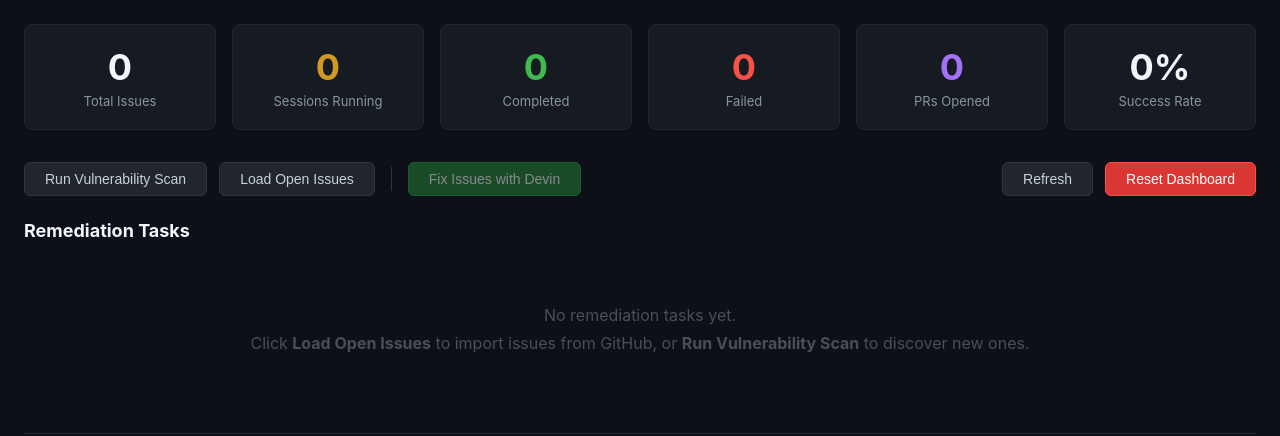
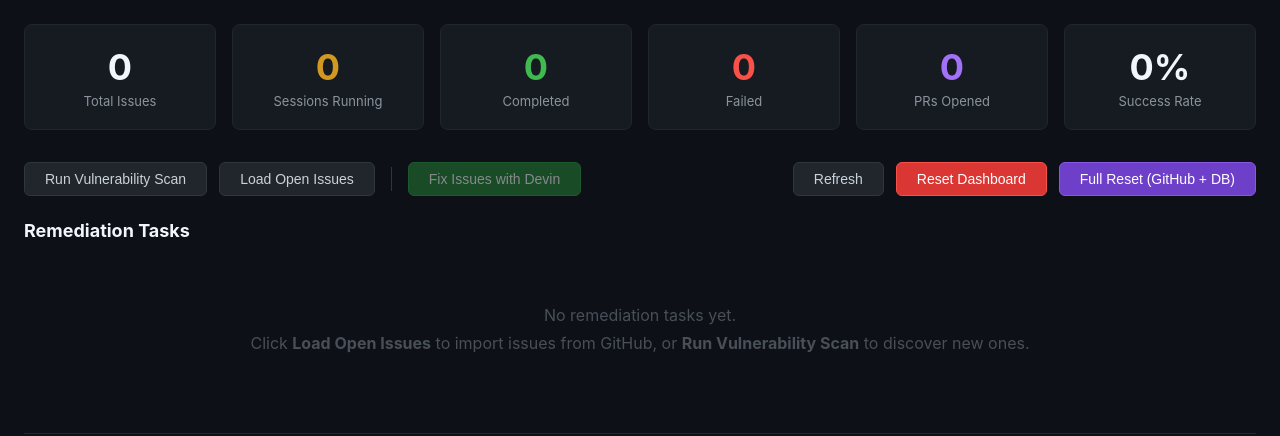
Before and after one commit to bsunders/devin-exercise, a FastAPI app: page / in a window 1280 px wide. Shown: the part 90-526 px from the top of the page. Run offline with FastAPI, Linux system fonts and the light colour scheme; data that the repository does not hold is empty.

Commit message:
feat: add Full Reset button (GitHub + DB) to dashboard
Purple 'Full Reset (GitHub + DB)' button does everything in one click:
1. Terminates active Devin sessions (tagged security-remediation)
2. Closes all open PRs
3. Deletes all devin/ branches
4. Clears the dashboard DB

Issues are kept open so you can re-trigger them.
Shows a summary of what was cleaned up after completion.

This replaces the need to run reset-demo.sh for demo prep —
just click Full Reset, then Load Open Issues.

Co-Authored-By: Devin AI <158243242+devin-ai-integration[bot]@users.noreply.github.com>

```diff
--- a/app/main.py
+++ b/app/main.py
@@ -429,6 +429,78 @@ async def reset_dashboard() -> dict:
     return {"status": "reset", "tasks_cleared": count}
 
 
+@app.post("/api/full-reset")
+async def full_reset() -> dict:
+    """Full demo reset: terminate Devin sessions, close PRs, delete branches, clear DB."""
+    import httpx
+    gh_headers = {
+        "Authorization": f"token {settings.github_token}",
+        "Accept": "application/vnd.github.v3+json",
+    }
+    results: dict = {"sessions_terminated": 0, "prs_closed": 0, "branches_deleted": 0, "tasks_cleared": 0}
+
+    async with httpx.AsyncClient(timeout=30) as client:
+        # 1. Terminate active Devin sessions
+        if settings.devin_api_key:
+            try:
+                resp = await client.get(
+                    f"https://api.devin.ai/v3/organizations/{settings.devin_org_id}/sessions",
+                    headers={"Authorization": f"Bearer {settings.devin_api_key}"},
+                    params={"status_in": "running,blocked", "limit": 50},
+                )
+                if resp.status_code == 200:
+                    for s in resp.json().get("items", []):
+                        if "security-remediation" in s.get("tags", []):
+                            await client.delete(
+                                f"https://api.devin.ai/v3/organizations/{settings.devin_org_id}/sessions/devin-{s['session_id']}",
+                                headers={"Authorization": f"Bearer {settings.devin_api_key}"},
+                                params={"archive": "true"},
+                            )
+                            results["sessions_terminated"] += 1
+            except Exception as exc:
+                logger.warning("Error terminating Devin sessions: %s", exc)
+
+        # 2. Close open PRs
+        try:
+            resp = await client.get(
+                f"https://api.github.com/repos/{settings.superset_repo}/pulls",
+                headers=gh_headers,
+                params={"state": "open", "per_page": 100},
+            )
+            for pr in resp.json():
+                await client.patch(
+                    f"https://api.github.com/repos/{settings.superset_repo}/pulls/{pr['number']}",
+                    headers=gh_headers,
+                    json={"state": "closed"},
+                )
+                results["prs_closed"] += 1
+        except Exception as exc:
+            logger.warning("Error closing PRs: %s", exc)
+
+        # 3. Delete devin/ branches
+        try:
+            resp = await client.get(
+                f"https://api.github.com/repos/{settings.superset_repo}/branches",
+                headers=gh_headers,
+                params={"per_page": 100},
+            )
+            for branch in resp.json():
+                if branch["name"].startswith("devin/"):
+                    await client.delete(
+                        f"https://api.github.com/repos/{settings.superset_repo}/git/refs/heads/{branch['name']}",
+                        headers=gh_headers,
+                    )
+                    results["branches_deleted"] += 1
+        except Exception as exc:
+            logger.warning("Error deleting branches: %s", exc)
+
+    # 4. Clear dashboard DB
+    results["tasks_cleared"] = models.reset_db()
+
+    logger.info("Full reset: %s", results)
+    return {"status": "full_reset", **results}
+
+
 @app.get("/health")
 async def health() -> dict:
     """Health check endpoint."""
--- a/templates/dashboard.html
+++ b/templates/dashboard.html
@@ -235,7 +235,8 @@
         <span class="selected-count" id="selectedCount"></span>
         <div style="flex:1"></div>
         <button class="btn" onclick="location.reload()">Refresh</button>
-        <button class="btn btn-danger" onclick="resetDashboard()" style="background:#da3633;border-color:#f85149;color:#fff;">Reset Dashboard</button>
+        <button class="btn" onclick="resetDashboard()" style="background:#da3633;border-color:#f85149;color:#fff;">Reset Dashboard</button>
+        <button class="btn" onclick="fullReset()" style="background:#6e40c9;border-color:#8957e5;color:#fff;">Full Reset (GitHub + DB)</button>
     </div>
 
     <!-- Pipeline Table -->
@@ -425,6 +426,23 @@
             }
         }
 
+        async function fullReset() {
+            if (!confirm('FULL RESET: This will terminate Devin sessions, close all open PRs, delete devin/ branches, and clear the dashboard.\n\nGitHub issues will be kept (so you can re-trigger them).\n\nContinue?')) return;
+            const btn = event.target;
+            btn.disabled = true;
+            btn.textContent = 'Resetting...';
+            try {
+                const resp = await fetch('/api/full-reset', { method: 'POST' });
+                const data = await resp.json();
+                alert(`Full reset complete:\n• ${data.sessions_terminated} Devin session(s) terminated\n• ${data.prs_closed} PR(s) closed\n• ${data.branches_deleted} branch(es) deleted\n• ${data.tasks_cleared} task(s) cleared\n\nClick "Load Open Issues" to reload issues.`);
+                location.reload();
+            } catch (e) {
+                alert('Error: ' + e.message);
+                btn.disabled = false;
+                btn.textContent = 'Full Reset (GitHub + DB)';
+            }
+        }
+
         // Initialize selected count on load
         updateSelectedCount();
     </script>
```
